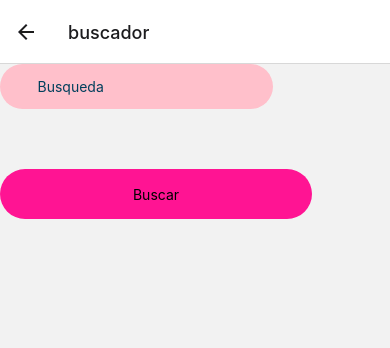
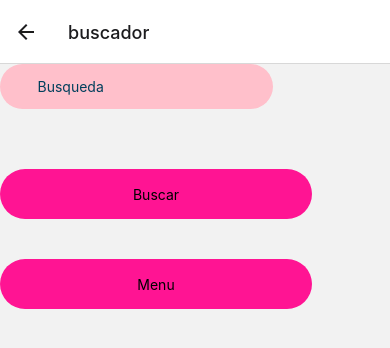
Before and after one commit to JulianaPansowyFurno/TPComidas, a React Native app in the folder tpcomidas/: screen /buscador in a window 390 px wide. Shown: the top 348 px of the page. Built offline with nearby package versions, Linux system fonts and the light colour scheme.

Commit message:
Avanceeeeees

```diff
--- a/tpcomidas/App.js
+++ b/tpcomidas/App.js
@@ -8,6 +8,7 @@ import { ContextProvider } from "./contextState";
 import * as React from 'react';
 import {NavigationContainer} from '@react-navigation/native';
 import {createNativeStackNavigator} from '@react-navigation/native-stack';
+import Menu from "./src/componets/Menu";
 
 const Stack = createNativeStackNavigator();
 
@@ -20,6 +21,7 @@ export default function App() {
         <Stack.Screen name="login" component={Login} />
         <Stack.Screen name="buscador" component={BuscadorPlato} />
         <Stack.Screen name="detalle" component={DetallePlato} />
+        <Stack.Screen name="menu" component={Menu} />
       </Stack.Navigator>
       </NavigationContainer>
     </ContextProvider>
--- a/tpcomidas/contextState.js
+++ b/tpcomidas/contextState.js
@@ -5,6 +5,8 @@ export const initialState = {
   platos: [],
   menu: [],
   userToken: "",
+  contVeg: 0,
+  contNotVeg: 0
 };
 
 export const ActionTypes = {
@@ -12,7 +14,9 @@ export const ActionTypes = {
   setPlatos: "SET_PLATOS",
   setMenu: "SET_MENU",
   setUserToken: "Set_USER_TOKEN",
-  removeMenu: "REMOVE_MENU"
+  removeMenu: "REMOVE_MENU",
+  setVeganCount: "VEGAN_COUNT",
+  setNotVeganCount: "NOT_VEGAN_COUNT"
 };
 
 export const reducer = (state = initialState, action) => {
@@ -30,8 +34,15 @@ export const reducer = (state = initialState, action) => {
       return { ...state, menu: [...state.menu, action.newValue]};
     }
     case ActionTypes.removeMenu: {
-      return { ...state, menu: state.menu.filter(p => {
-        return p.id !== action.newValue})}
+      const menu2 = state.menu.filter(p => {
+        return p.id !== action.newValue})
+    return { ...state, menu: menu2}
+    }
+    case ActionTypes.setVeganCount: {
+      return { ...state, contVeg: action.newValue}
+    }
+    case ActionTypes.setNotVeganCount: {
+      return { ...state, contNotVeg: action.newValue}
     }
     default: {
       return state;
--- a/tpcomidas/src/componets/BuscadorPlato.js
+++ b/tpcomidas/src/componets/BuscadorPlato.js
@@ -14,7 +14,7 @@ import { useContextState, ActionTypes } from "../../contextState";
 import  {BuscadorPlatos}  from '../services/ApiService';
 import PlatoCard from "./PlatoCard";
 
-const ListComponent = ({ navigation }) => {
+const ListComponent = ({ navigation, promedio }) => {
     const [busqueda, setBusqueda] = useState("");
     const { contextState, setContextState } = useContextState();
 
@@ -40,6 +40,11 @@ const ListComponent = ({ navigation }) => {
 
         });
     }
+    const Menu = () => {
+      navigation.navigate('menu')
+  }
+
+
 
     return (
         <View>
@@ -72,6 +77,10 @@ const ListComponent = ({ navigation }) => {
             <h1>Cargando...</h1>
             </div>
             )}
+
+            <TouchableOpacity style={styles.loginBtn} onPress={Menu}>
+            <Text style={styles.loginText} >Menu</Text>
+            </TouchableOpacity>
 </View>
    )
 }
--- a/tpcomidas/src/componets/DetallePlato.js
+++ b/tpcomidas/src/componets/DetallePlato.js
@@ -12,23 +12,20 @@ import { ListChildStyle } from './styles';
 import { useContextState, ActionTypes } from "../../contextState";
 import  {useNavigate}  from 'react-router-dom';
 import { useEffect, useState } from 'react';
-import  {Platos}  from '../services/ApiService';
+import  {BuscadorPlatos, Platos}  from '../services/ApiService';
 import { Routes, Route, useParams } from 'react-router-dom';
 import swal from 'sweetalert';
+import  BuscaPlatos  from "../componets/BuscadorPlato";
 
 
-const DetallePlato = ({ route }) => {
+const DetallePlato = ({ route, navigation }) => {
     const { contextState, setContextState } = useContextState();
     const [plato, setPlato] = useState([]);
     const [filtered, setfiltered] = useState([]);
     const [isLoading, setIsLoading] = useState(false);
-    //const [veganos, setVeganos] = useState([]);
-    const [veganCount, setVeganCount] = useState(0);
-    const [notVeganCount, setNotVeganCount] = useState(0);
 
 
     useEffect(() => {
-
       Platos(route.params.id)
       .then(response => {
         setIsLoading(false);
@@ -43,47 +40,55 @@ const DetallePlato = ({ route }) => {
         return p.id === route.params.id;
       }))
 
-      console.log(contextState.menu)
     }, []);
 
-    //  useEffect(() => {
-    //    setVeganos(contextState.menu.filter(p => {
-    //     return p.vegan === plato.vegan;
-    //    }))
-    //  }, []);
-
-      //VER TP DE JESIIIIIK LOS NO VEGANOS
     const onAgregar = () => {
-    console.log(veganos.length)
-    if(contextState.menu.length > 3)
+    if(contextState.menu.length >= 4)
     {
       swal("Oops!", "No debes tener mas de 4 platos en tu menu", "error");
     }
     else{
-      if(plato.vegan && veganCount<2)
-      {
-        setContextState({ newValue: veganos, type: ActionTypes.setMenu});
-        setVeganCount(veganCount+1);
-      }
-      else if(veganos.length >= 3)
-      {
-        swal("Oops!", "No debes tener mas de 2 platos veganos en tu menu", "error");
-      }
-      if(!plato.vegan && contextState.menu.length <= 3)
+      if(plato.vegan && contextState.contVeg < 2)
       {
         setContextState({ newValue: plato, type: ActionTypes.setMenu});
-        setfiltered([...filtered, { ...plato}])
+        setContextState({ newValue: contextState.contVeg += 1, type: ActionTypes.setVeganCount});
+        swal("¡Bien!", "Plato agregado al menú", "success");
+      }
+     else if (!plato.vegan && contextState.contNotVeg < 2) {
+        setContextState({ newValue: plato, type: ActionTypes.setMenu });
+        setContextState({ newValue: contextState.contNotVeg += 1, type: ActionTypes.setNotVeganCount});
+        setfiltered([...filtered, { ...plato }]);
+        swal("¡Bien!", "Plato agregado al menú", "success");
+      }  else {
+        swal("Oops!", "Solo puedes agregar 2 platos veganos y 2 platos no veganos", "error");
       }
     }
+  }
 
 
-  }
 
   const onEliminado = () => {
-    setContextState({ newValue: plato.id, type: ActionTypes.setMenu});
+    setContextState({ newValue: plato.id, type: ActionTypes.removeMenu});
+    setfiltered([]);
+    if(plato.vegan) {
+      setContextState({ newValue: contextState.contVeg - 1, type: ActionTypes.setVeganCount});
+    } else {
+      setContextState({ newValue: contextState.contNotVeg - 1, type: ActionTypes.setNotVeganCount});
+    }
+    swal("Bien!", "Se elimino el plato del menu correctamente", "success");
+    }
 
-    swal("Good!", "Dish removed from the menu correctly", "success");
-  }
+    const calcularPromedio = () => {
+      if (contextState.menu.length === 0) {
+        return 0;
+      }
+      const sumaHealthscores = contextState.menu.reduce(
+        (acumulador, plato) => acumulador + plato.Healthscore,
+        0
+      );
+      const promedio = sumaHealthscores / contextState.plato.length;
+      return promedio;
+    };
 
     return (
             < View >
@@ -97,8 +102,6 @@ const DetallePlato = ({ route }) => {
                 <Text style={ListChildStyle.title}>Precio de la porcion: {plato.pricePerServing}</Text>
                 <Text style={ListChildStyle.title}>¿Es vegano?:  {plato.vegan ? "Si": "No"}</Text>
 
-
-
                 {!filtered?.[0] ? (
                     <TouchableOpacity style={styles.loginBtn} onPress={() =>onAgregar(plato)}>
                       <Text style={styles.loginText} > Agregara al menu</Text>
@@ -108,7 +111,10 @@ const DetallePlato = ({ route }) => {
                       <Text style={styles.loginText} > Eliminar del menu</Text>
                   </TouchableOpacity>
                 )}
+
             </View >
+
+
     );
 };
 const styles = StyleSheet.create({
--- /dev/null
+++ b/tpcomidas/src/componets/Menu.js
@@ -0,0 +1,66 @@
+import { useEffect, useState } from "react";
+import {
+    SafeAreaView,
+    FlatList,
+    ActivityIndicator,
+    Text,
+    View,
+    TextInput,
+    StyleSheet,
+    TouchableOpacity,
+  } from "react-native";
+import { ListComponentStyle } from "./styles";
+import { useContextState, ActionTypes } from "../../contextState";
+import  {BuscadorPlatos}  from '../services/ApiService';
+import PlatoCard from "./PlatoCard";
+
+const Menu = ({ navigation, promedio }) => {
+
+
+    return (
+        <View>
+
+</View>
+   )
+}
+
+const styles = StyleSheet.create({
+    container: {
+      flex: 1,
+      backgroundColor: "#fff",
+      alignItems: "center",
+      justifyContent: "center",
+    },
+    image: {
+      marginBottom: 40,
+    },
+    inputView: {
+      backgroundColor: "#FFC0CB",
+      borderRadius: 30,
+      width: "70%",
+      height: 45,
+      marginBottom: 20,
+      alignItems: "center",
+    },
+    TextInput: {
+      height: 50,
+      flex: 1,
+      padding: 10,
+      marginLeft: 20,
+    },
+    forgot_button: {
+      height: 30,
+      marginBottom: 30,
+    },
+    loginBtn: {
+      width: "80%",
+      borderRadius: 25,
+      height: 50,
+      alignItems: "center",
+      justifyContent: "center",
+      marginTop: 40,
+      backgroundColor: "#FF1493",
+    },
+  });
+
+export default Menu;
--- a/tpcomidas/src/services/ApiService.js
+++ b/tpcomidas/src/services/ApiService.js
@@ -13,7 +13,7 @@ export const LoginMail = async (user) => {
 
 export const BuscadorPlatos = async (title) => {
     if(title.length > 2){
-    return AxiosClient.get(`https://api.spoonacular.com/recipes/complexSearch?apiKey=0b4917d14ea6416b879e35a98311292a&query=${title}`)
+    return AxiosClient.get(`https://api.spoonacular.com/recipes/complexSearch?apiKey=f61ddc17364547588d946dc37df29d43&query=${title}`)
         .then((response) => {
             return response.data.results;
         })
@@ -26,7 +26,7 @@ export const BuscadorPlatos = async (title) => {
     }
 }
 export const Platos = async (id) => {
-    return AxiosClient.get(`https://api.spoonacular.com/recipes/${id}/information?apiKey=0b4917d14ea6416b879e35a98311292a`)
+    return AxiosClient.get(`https://api.spoonacular.com/recipes/${id}/information?apiKey=f61ddc17364547588d946dc37df29d43`)
         .then((response) => {
             return response.data;
         })
```
